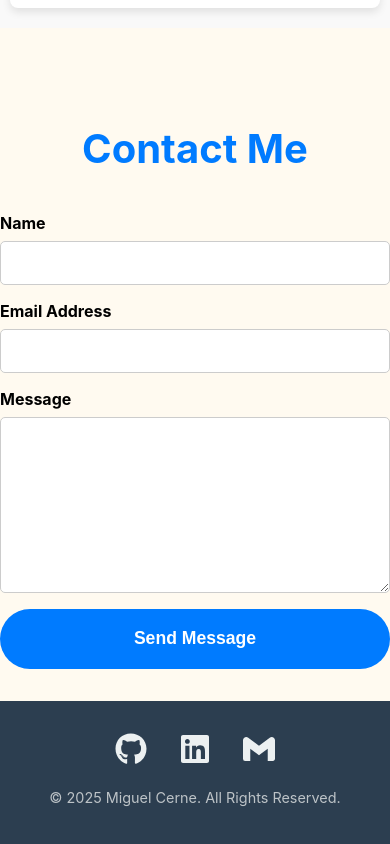
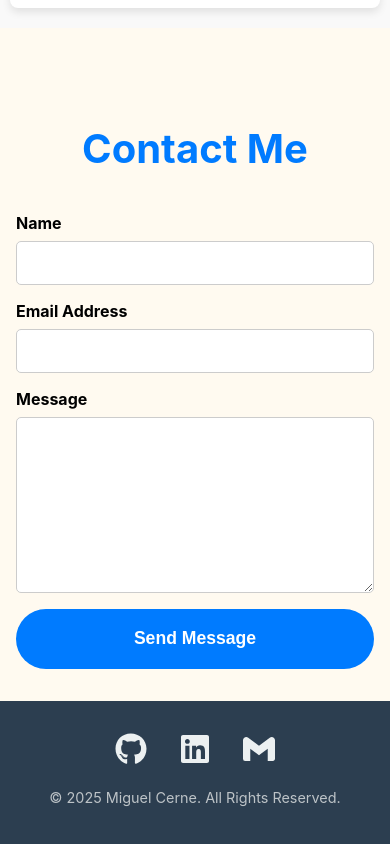
Before and after one commit to Cerne17/portfolio-fullstack, a React (Create React App) app in the folder frontend/: page / in a window 390 px wide. Shown: the part 6867-7711 px from the top of the page. Built offline with nearby package versions, Linux system fonts and the light colour scheme; no server answers.

Commit message:
feat: enhances the footer for mobile

```diff
--- a/frontend/src/components/ContactMe/ContactMe.module.css
+++ b/frontend/src/components/ContactMe/ContactMe.module.css
@@ -69,3 +69,9 @@
   color: #2e7d32;
   padding: 2rem;
 }
+
+@media (max-width: 768px) {
+  .form {
+    padding: 0 1rem;
+  }
+}
```
